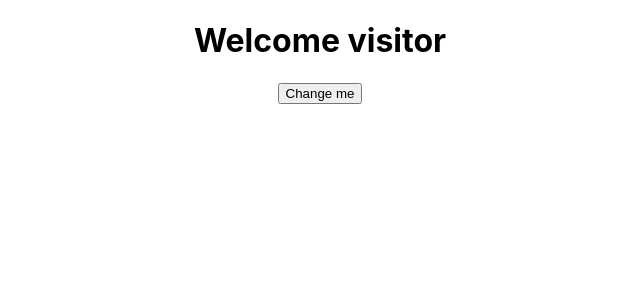
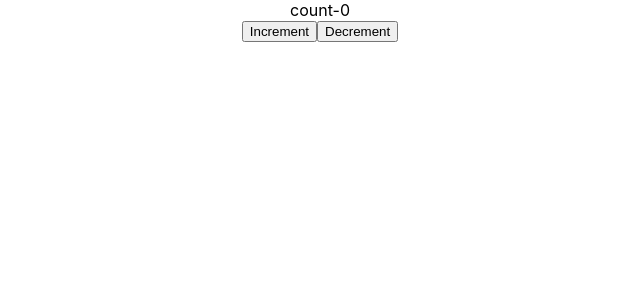
Before and after one commit to tayyaba-ali/React-practice, a React (Create React App) app: page / in a window 1280 px wide. Shown: the top 300 px of the page, without its empty margins (320-960 px from the left). Built offline with nearby package versions, Linux system fonts and the light colour scheme.

Commit message:
counter through class component

```diff
--- a/src/App.js
+++ /dev/null
@@ -1,26 +0,0 @@
-// import logo from './logo.svg';
-import './App.css';
-import Message from './components/Message';
-// import Greet from './components/Greet';
-// import Welcome from './components/Welcome';
-// import Header from './components/Header';
-// import Hello from './components/WithoutJsx';
-
-function App() {
-	return (
-		<div className='App'>
-			{/* The componet can be a tag also including opening and closing and in that tag what we will write will be the
-			default property of the props and then we can get that content in props.children */}
-			{/* <Greet name='Tayyaba'>
-				<p>My name is Tayyaba</p>
-			</Greet>
-			<Greet name='Umra '>
-				<button>Submit Now</button>
-			</Greet>
-			<Welcome name='Class component' /> */}
-			<Message />
-		</div>
-	);
-}
-
-export default App;
--- /dev/null
+++ b/src/App.jsx
@@ -0,0 +1,28 @@
+// import logo from './logo.svg';
+import './App.css';
+import Counter from './components/Counter';
+
+function App() {
+	return (
+		<div className='App'>
+			{/* The componet can be a tag also including opening and closing and in that tag what we will write will be the
+            default property of the props and then we can get that content in props.children */}
+			{/* <Greet name='Tayyaba'>
+                <p>My name is Tayyaba</p>
+            </Greet>
+            <Greet name='Umra '>
+                <button>Submit Now</button>
+            </Greet>
+            <Welcome name='Class component' /> */}
+			{/* <Welcome />
+			<Greet name='Tayyaba'>
+				<p>Dimaag ghumao dimaag jo hahe nh tum me ajeebbbb😶</p>
+			</Greet>
+			<Message /> */}
+
+			<Counter />
+		</div>
+	);
+}
+
+export default App;
--- /dev/null
+++ b/src/components/Counter.jsx
@@ -0,0 +1,32 @@
+// Counter Through Class Components
+import React, { Component } from 'react';
+
+export default class Counter extends Component {
+	constructor(props) {
+		super(props);
+
+		this.state = {
+			count: 0,
+		};
+	}
+	increment() {
+		this.setState({
+			count: this.state.count + 1,
+		});
+	}
+	decrement() {
+		this.setState({
+			count: this.state.count - 1,
+		});
+	}
+	// If we directly try to change the state of the component it will not rerenders the component although we can get the output in the console than how can we change the state of the component for this yo have to use setState to rerenders the components then the changes will reflect in the UI
+	render() {
+		return (
+			<div>
+				<div>count-{this.state.count}</div>
+				<button onClick={() => this.increment()}>Increment</button>
+				<button onClick={() => this.decrement()}>Decrement</button>
+			</div>
+		);
+	}
+}
--- a/src/components/Message.jsx
+++ b/src/components/Message.jsx
@@ -10,14 +10,17 @@ export default class Message extends Component {
 	}
 	changemessage() {
 		this.setState({
-			message: 'I am changed',
+			message: 'Me badal gya🙂',
 		});
 	}
 	render() {
 		return (
 			<div>
+				<h1>Changing the State of the</h1>
 				<h1>{this.state.message}</h1>
 				<button onClick={() => this.changemessage()}>Change me</button>
+				<br />
+				<br />
 			</div>
 		);
 	}
--- a/src/index.js
+++ b/src/index.js
@@ -1,15 +1,11 @@
 import React from 'react';
 import ReactDOM from 'react-dom/client';
+import App from './App';
 import './index.css';
-import App from './App';
 import reportWebVitals from './reportWebVitals';
 
 const root = ReactDOM.createRoot(document.getElementById('root'));
-root.render(
-  <React.StrictMode>
-    <App />
-  </React.StrictMode>
-);
+root.render(<App />);
 
 // If you want to start measuring performance in your app, pass a function
 // to log results (for example: reportWebVitals(console.log))
```
